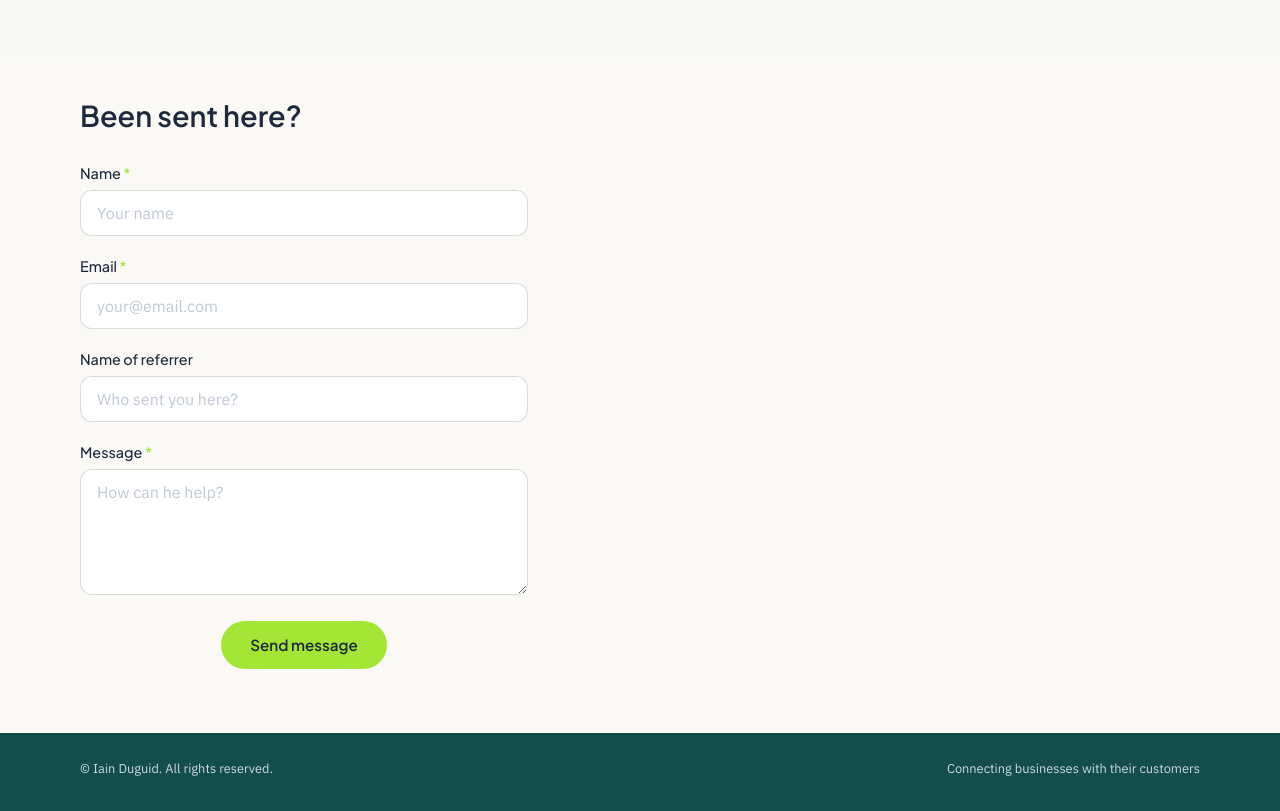
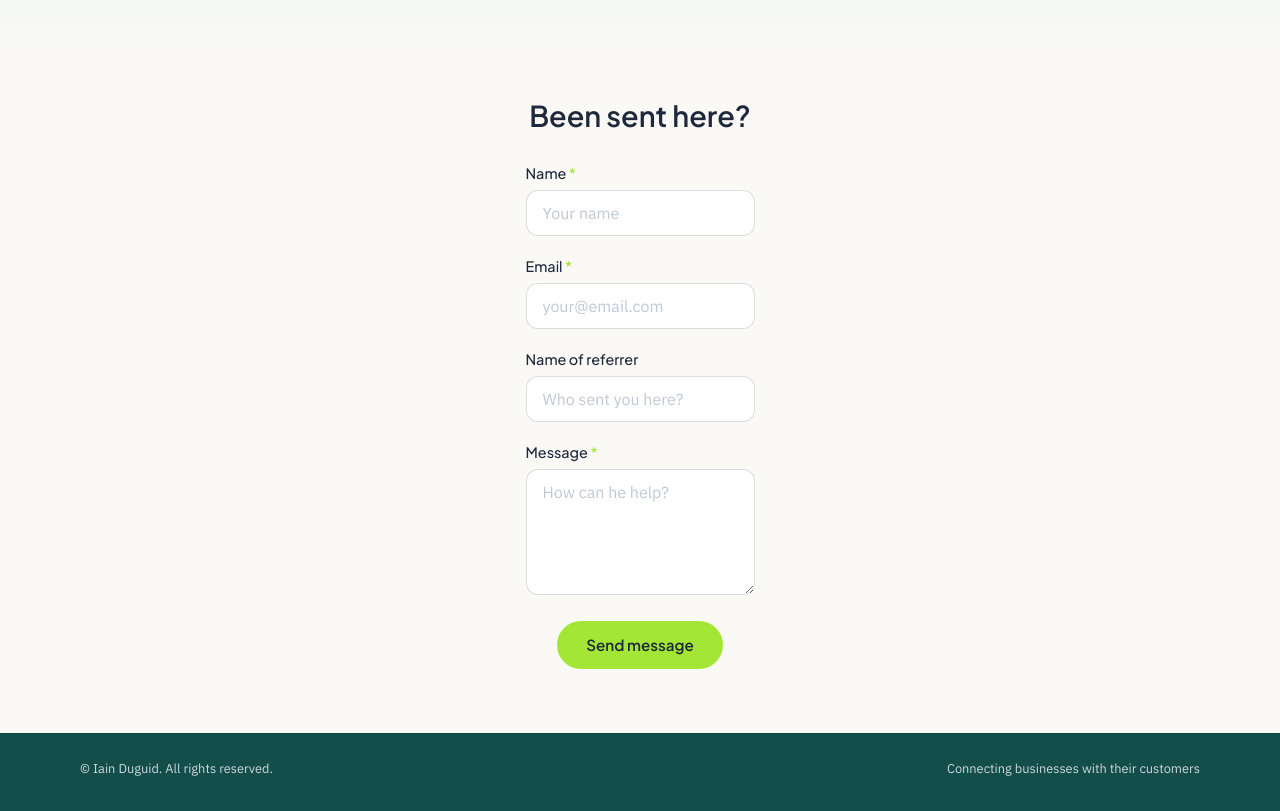
Before and after one commit to Hi-sodoozy/jubilant-winner, a plain HTML site: page referrals.html in a window 1280 px wide. Shown: the part 318-1129 px from the top of the page. Drawn offline with Linux system fonts and the light colour scheme.

Commit message:
Add files via upload

```diff
--- a/styles-light.css
+++ b/styles-light.css
@@ -833,6 +833,19 @@ main {
 
 .contact-form {
   max-width: 28rem;
+  margin-left: auto;
+  margin-right: auto;
+}
+
+.section-contact .section-inner {
+  display: flex;
+  flex-direction: column;
+  align-items: center;
+  text-align: center;
+}
+
+.section-contact .contact-form {
+  text-align: left;
 }
 
 .form-row {
```
Also changed, not shown: index.html (+8 -8 lines).
